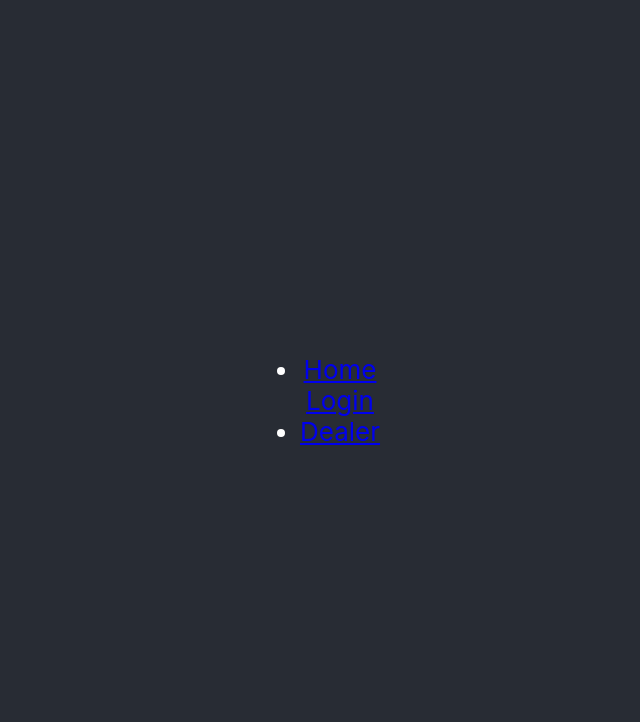
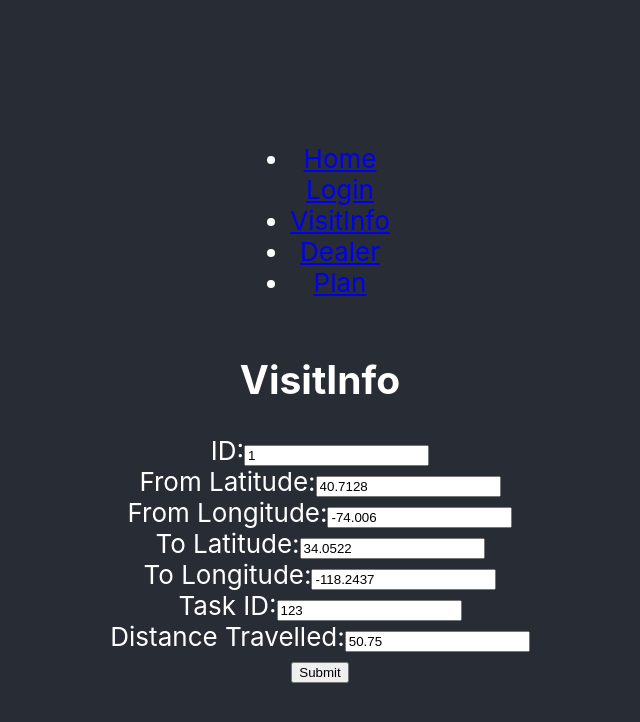
Before and after one commit to rohithreddy15/ffmui, a React (Create React App) app: page /VisitInfo in a window 1280 px wide. Before the commit this address had no page. Shown: the top 722 px of the page, without its empty margins (320-960 px from the left). Built offline with nearby package versions, Linux system fonts and the light colour scheme.

Commit message:
added visitInfo,plan

```diff
--- a/src/App.js
+++ b/src/App.js
@@ -6,6 +6,8 @@ import Dealer from './Pages/Dealer';
 import Home from './Pages/Home';
 import { Routes, Route } from 'react-router-dom';
 import Ticket from './Pages/Ticket';
+import VisitInfo from './Pages/VisitInfo';
+import Plan from './Pages/Plan';
 
 const App=()=> {
   return (
@@ -17,8 +19,11 @@ const App=()=> {
             <Route path="/" element={<Home />} />
             <Route path="/Login" element={<Login/>}/>
             <Route path="/Dealer" element={<Dealer />} />
+            <Route path="/VisitInfo" element={<VisitInfo />} />
+            <Route path="/Plan" element={<Plan />} />
           </Routes>
         </>
+
 
       {/* <Ticket/> */}
 
--- a/src/Components/Navbar.js
+++ b/src/Components/Navbar.js
@@ -8,7 +8,10 @@ export default function Navbar() {
 <li><NavLink  to="/">Home </NavLink></li>
     <NavLink to="/Login"> Login</NavLink>
 
+    <li><NavLink to="/VisitInfo">VisitInfo</NavLink></li>
  <li><NavLink to="/Dealer">Dealer</NavLink></li>
+ <li><NavLink to="/Plan">Plan</NavLink></li>
+
    </ul>
 
 
--- /dev/null
+++ b/src/Pages/Plan.js
@@ -0,0 +1,67 @@
+import React, { useState } from 'react';
+
+const Plan = () => {
+  const [formData, setFormData] = useState({
+    id: 1,
+    status: '',
+    created_date: '',
+    completed_date: '',
+    distance: 0,
+    created_by: 1,
+  });
+
+  const handleChange = (e) => {
+    const { name, value } = e.target;
+    setFormData((prevData) => ({
+      ...prevData,
+      [name]: value,
+    }));
+  };
+
+  const handleSubmit = (e) => {
+    e.preventDefault();
+    // Handle form submission, e.g., send data to backend
+    console.log('Form submitted with data:', formData);
+  };
+
+  return (
+    <div>
+        <h2>Plan</h2>
+    <form onSubmit={handleSubmit}>
+      <label>
+        ID:
+        <input type="number" name="id" value={formData.id} onChange={handleChange} />
+      </label>
+      <br />
+      <label>
+        Status:
+        <input type="text" name="status" value={formData.status} onChange={handleChange} />
+      </label>
+      <br />
+      <label>
+        Created Date:
+        <input type="date" name="created_date" value={formData.created_date} onChange={handleChange} />
+      </label>
+      <br />
+      <label>
+        Completed Date:
+        <input type="date" name="completed_date" value={formData.completed_date} onChange={handleChange} />
+      </label>
+      <br />
+      <label>
+        Distance:
+        <input type="number" name="distance" value={formData.distance} onChange={handleChange} />
+      </label>
+      <br />
+      <label>
+        Created By:
+        <input type="number" name="created_by" value={formData.created_by} onChange={handleChange} />
+      </label>
+      <br />
+      <button type="submit">Submit</button>
+    </form>
+    </div>
+  );
+};
+
+export default Plan;
--- /dev/null
+++ b/src/Pages/VisitInfo.js
@@ -0,0 +1,73 @@
+import React, { useState } from 'react';
+
+const VisitInfoForm = () => {
+  const [formData, setFormData] = useState({
+    id: 1,
+    from_latitude: 40.7128,
+    from_longitude: -74.0060,
+    to_latitude: 34.0522,
+    to_longitude: -118.2437,
+    task_id: 123,
+    distance_travelled: 50.75,
+  });
+
+  const handleChange = (e) => {
+    const { name, value } = e.target;
+    setFormData((prevData) => ({
+      ...prevData,
+      [name]: value,
+    }));
+  };
+
+  const handleSubmit = (e) => {
+    e.preventDefault();
+    // Handle form submission, e.g., send data to backend
+    console.log('Form submitted with data:', formData);
+  };
+
+  return (
+    <div>
+        <h2>VisitInfo</h2>
+    <form onSubmit={handleSubmit}>
+      <label>
+        ID:
+        <input type="number" name="id" value={formData.id} onChange={handleChange} />
+      </label>
+      <br />
+      <label>
+        From Latitude:
+        <input type="number" name="from_latitude" value={formData.from_latitude} onChange={handleChange} />
+      </label>
+      <br />
+      <label>
+        From Longitude:
+        <input type="number" name="from_longitude" value={formData.from_longitude} onChange={handleChange} />
+      </label>
+      <br />
+      <label>
+        To Latitude:
+        <input type="number" name="to_latitude" value={formData.to_latitude} onChange={handleChange} />
+      </label>
+      <br />
+      <label>
+        To Longitude:
+        <input type="number" name="to_longitude" value={formData.to_longitude} onChange={handleChange} />
+      </label>
+      <br />
+      <label>
+        Task ID:
+        <input type="number" name="task_id" value={formData.task_id} onChange={handleChange} />
+      </label>
+      <br />
+      <label>
+        Distance Travelled:
+        <input type="number" name="distance_travelled" value={formData.distance_travelled} onChange={handleChange} />
+      </label>
+      <br />
+      <button type="submit">Submit</button>
+    </form>
+    </div>
+  );
+};
+
+export default VisitInfoForm;
```
